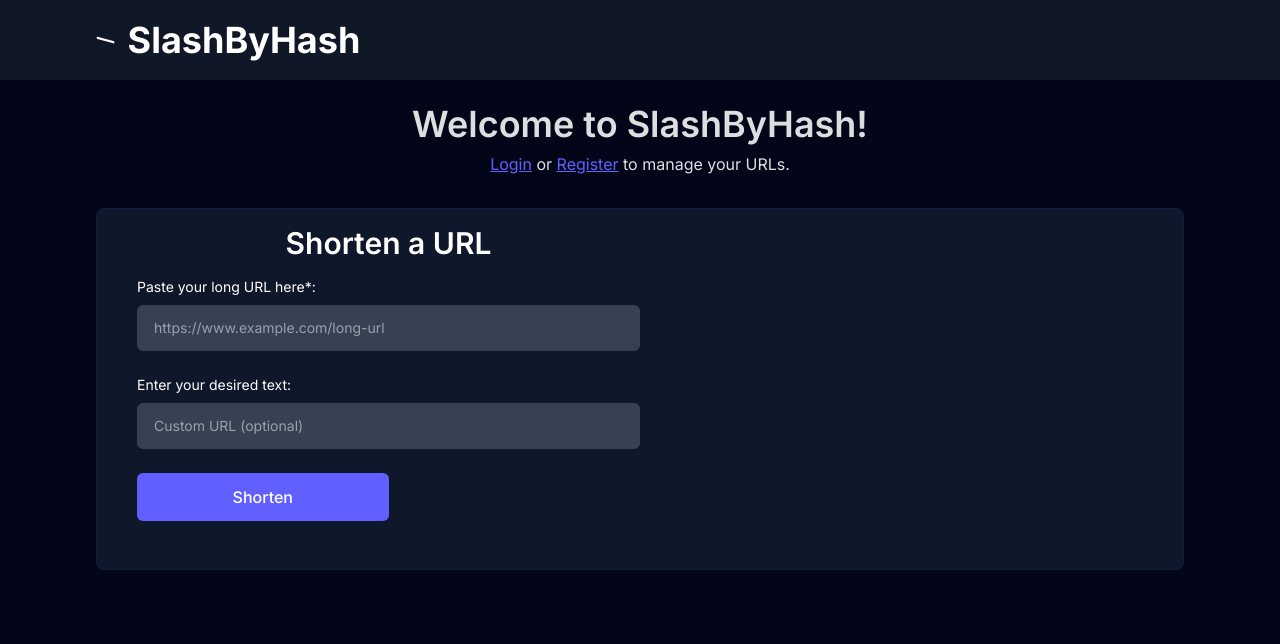
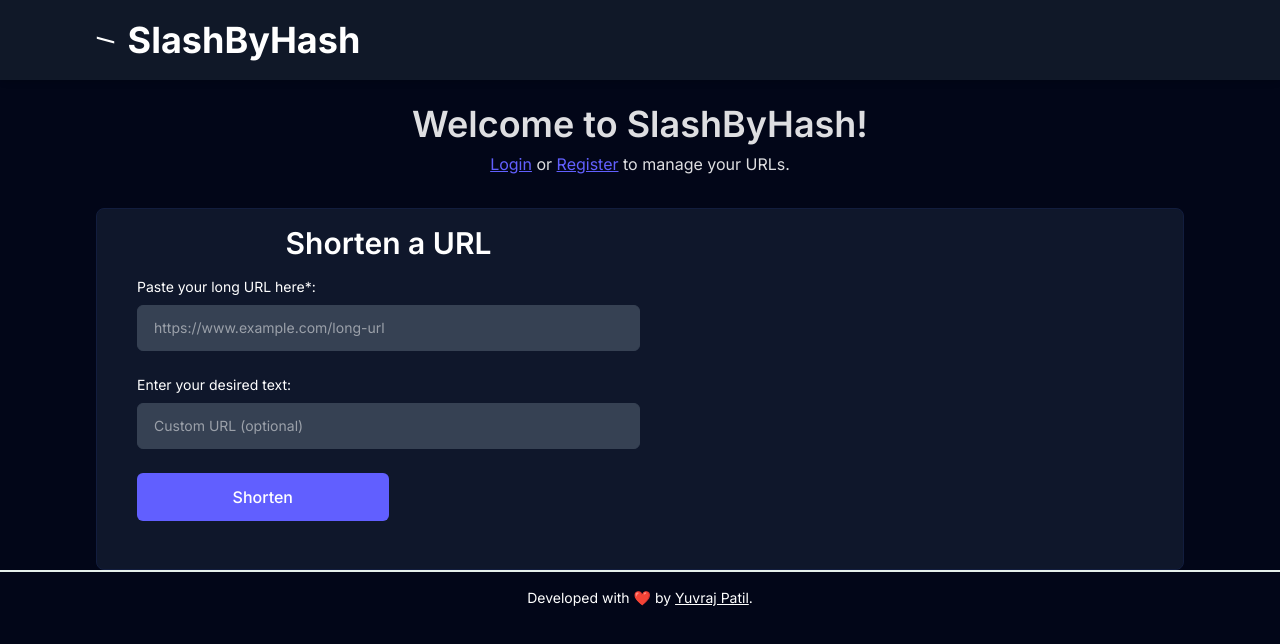
Before and after one commit to yuvrajpatil1/url-shortener, a React (Vite) app in the folder frontend/: page / in a window 1280 px wide. Shown: the top 644 px of the page. Built offline with nearby package versions, Linux system fonts and the light colour scheme.

Commit message:
footer-added

```diff
--- a/frontend/src/App.jsx
+++ b/frontend/src/App.jsx
@@ -2,6 +2,7 @@ import Home from "./pages/Home";
 import "./App.css";
 import { BrowserRouter, Routes, Route } from "react-router-dom";
 import Navbar from "./components/navBar";
+import Footer from "./components/footer";
 import { Toaster } from "react-hot-toast";
 import { AuthProvider } from "./AuthContext";
 import Login from "./Login";
@@ -17,6 +18,7 @@ function App() {
           <Route path="/login" element={<Login />} />
           <Route path="/register" element={<Register />} />
         </Routes>
+        <Footer />
       </AuthProvider>
       <Toaster />
     </BrowserRouter>
--- a/frontend/src/components/Footer.jsx
+++ b/frontend/src/components/Footer.jsx
@@ -1,4 +1,6 @@
-function Footer() {
+import React from "react";
+
+function footer() {
   return (
     <div className="text-sm text-[white] p-4 border-t-2 border-[#E5EFEB] text-center">
       Developed with ❤️ by{" "}
@@ -9,3 +11,5 @@ function Footer() {
     </div>
   );
 }
+
+export default footer;
```
